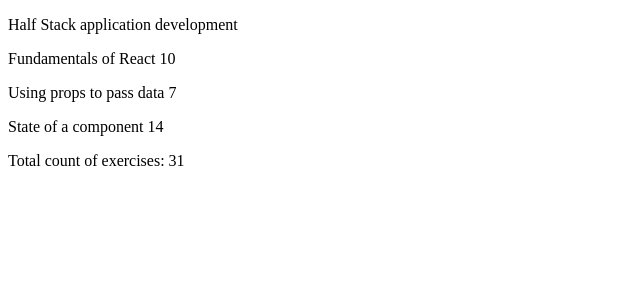
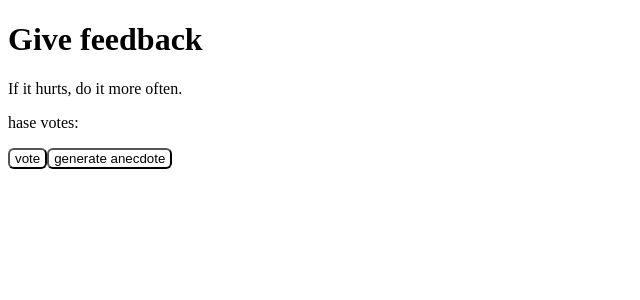
Before and after one commit to keranenkirill/FullStackOpen, a React (Vite) app in the folder osa1/: page / in a window 1280 px wide. Shown: the top 300 px of the page, without its empty margins (0-640 px from the left). Built offline with nearby package versions, Linux system fonts and the light colour scheme.

Commit message:
App.jsx and main.jsx

```diff
--- a/osa1/src/App.jsx
+++ b/osa1/src/App.jsx
@@ -4,54 +4,31 @@ import ReactDom from 'react-dom'
 const anecdotes_points = {}
 
 const Button = (props) => (
-  <button onClick={props.handleClick}>{props.text}</button>
+  <button
+    onClick={props.handleClick}
+    style={{
+      backgroundColor: 'white',
+      color: 'black',
+      borderRadius: '6px',
+      padding: '1px 5px',
+      cursor: 'pointer',
+      }}
+      >
+      {props.text}</button>
 );
 
 const DisplayText = (props) =>{
   return(
-    <p>{props.anecdoteline}</p>
-  )
-}
-
-const StatisticsLine = (props) =>{
-  return(
-  <tr>
-    <td>{props.text}</td>
-    <td>{props.val}</td>
-  </tr>
-  )
-}
-
-const Statistics = (props) => {
-  console.log(props)
-  console.log(anecdotes_points)
-  return (
     <div>
-      <table>
-      <tbody>
-        <StatisticsLine text="good"  val={props.good_val}/>
-        <StatisticsLine text="neutral" val={props.neutral_val}/>
-        <StatisticsLine text="bad" val={props.bad_val}/>
-        <StatisticsLine text="all" val={props.all_votes}/>
-        <StatisticsLine text="average" val={props.average || 0}/>
-        <StatisticsLine text="positive" val={props.pos_pers + " %" || 0}/>
-      </tbody>
-    </table>
-
+      <p>{props.anecdoteline}</p>
+      <p>{props.text} {props.anecdote_p}</p>
     </div>
   )
 }
 
 const App = () => {
   const [good_val, setGoodValue] = useState(0);
-  const [neutral_val, setNeutralValue] = useState(0);
-  const [bad_val, setBadValue] = useState(0);
-  let all_votes = bad_val+neutral_val+good_val
-  let average = (good_val-bad_val)/all_votes
-  let positive_persentage = (good_val/all_votes)*100
   const [anecdotes, setAnecdoteLine] = useState(0)
-
-
   let anecdote_lines= [
     'If it hurts, do it more often.',
     'Adding manpower to a late software project makes it later!',
@@ -63,31 +40,16 @@ const App = () => {
     'The only way to go fast is to go well.'
   ]
 
-
   return (
     <div>
       <h1>Give feedback</h1>
       <p></p>
       <DisplayText anecdoteline = {anecdote_lines[anecdotes]}/>
+      <DisplayText text="hase votes: " anecdote_p={anecdotes_points[anecdotes]}/>
       <div>
-        <Button handleClick={() => {setGoodValue(good_val + 1), anecdotes_points[anecdotes] = ++anecdotes_points[anecdotes] || 1}}  text="good" />
-        <Button handleClick={() => setNeutralValue(neutral_val + 1)} text="neutral" />
-        <Button handleClick={() => setBadValue(bad_val + 1)} text="bad" />
-      </div>
-      <br/>
-      <div>
+        <Button handleClick={() => {setGoodValue(good_val + 1), anecdotes_points[anecdotes] = ++anecdotes_points[anecdotes] || 1}}  text="vote" />
         <Button handleClick={() => setAnecdoteLine(Math.floor((Math.random() * anecdote_lines.length)))} text="generate anecdote" />
       </div>
-
-
-
-
-      <h1>Statistics</h1>
-      { all_votes===0 ?
-        (<h4> No feedback given </h4> )
-        :
-        (<Statistics  good_val={good_val} neutral_val={neutral_val} bad_val={bad_val}  all_votes={all_votes} average={average} pos_pers={positive_persentage} />)
-      }
     </div>
   );
 };
--- a/osa1/src/main.jsx
+++ b/osa1/src/main.jsx
@@ -1,6 +1,6 @@
 import ReactDOM from 'react-dom/client'
 
 
-import App from './tasks/1_1_step1'
+import App from './App'
 
 ReactDOM.createRoot(document.getElementById('root')).render(<App />)
```
